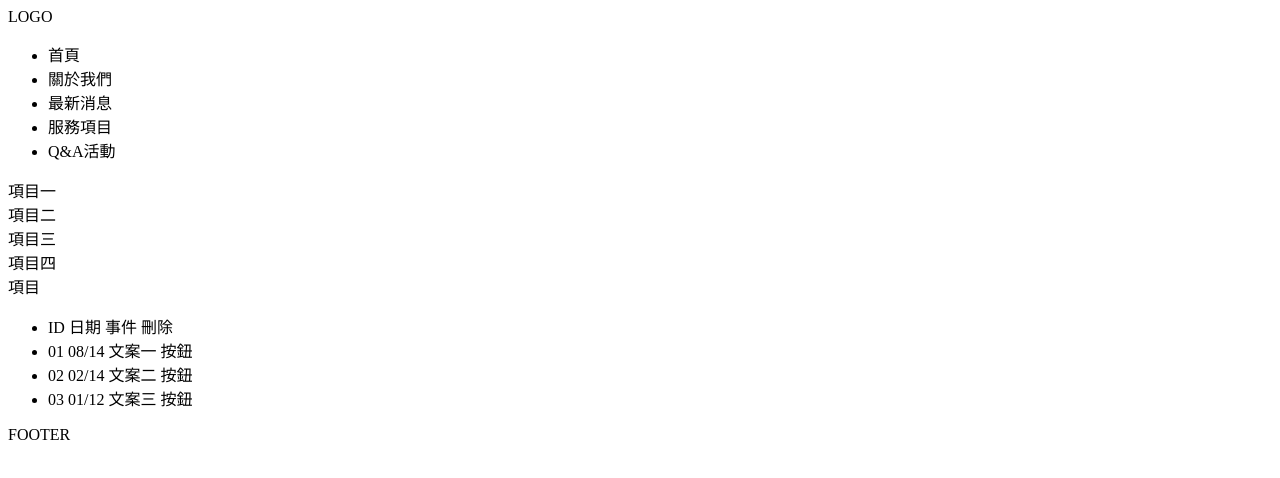
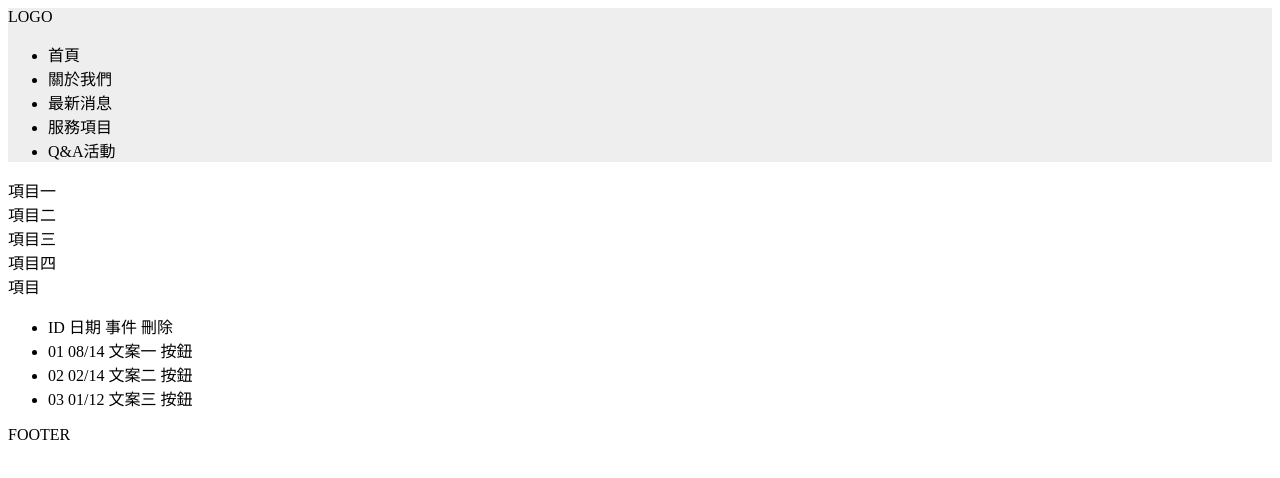
Before and after one commit to Hugo-Chiang/Mass-Practice-0000003-Slicing-And-API-0001, a plain HTML site: page index.html in a window 1280 px wide. Drawn offline with nearby package versions, Linux system fonts and the light colour scheme.

Commit message:
修正上傳檔案

```diff
--- /dev/null
+++ b/css/style.css
@@ -0,0 +1,9 @@
+* {
+  -webkit-box-sizing: border-box;
+          box-sizing: border-box;
+}
+
+#app header {
+  background-color: #EEEEEE;
+}
+/*# sourceMappingURL=style.css.map */
--- a/index.html
+++ b/index.html
@@ -6,6 +6,7 @@
     <meta http-equiv="X-UA-Compatible" content="IE=edge">
     <meta name="viewport" content="width=device-width, initial-scale=1.0">
     <title>切版 RWD 測驗</title>
+    <link rel="stylesheet" href="/css/style.css">
     <script src="https://cdn.jsdelivr.net/npm/vue@2.6.12/dist/vue.js"></script>
 </head>
 
```
Also changed, not shown: img/facebook_icon.png (added), img/line_icon.png (added), 1 other file.
